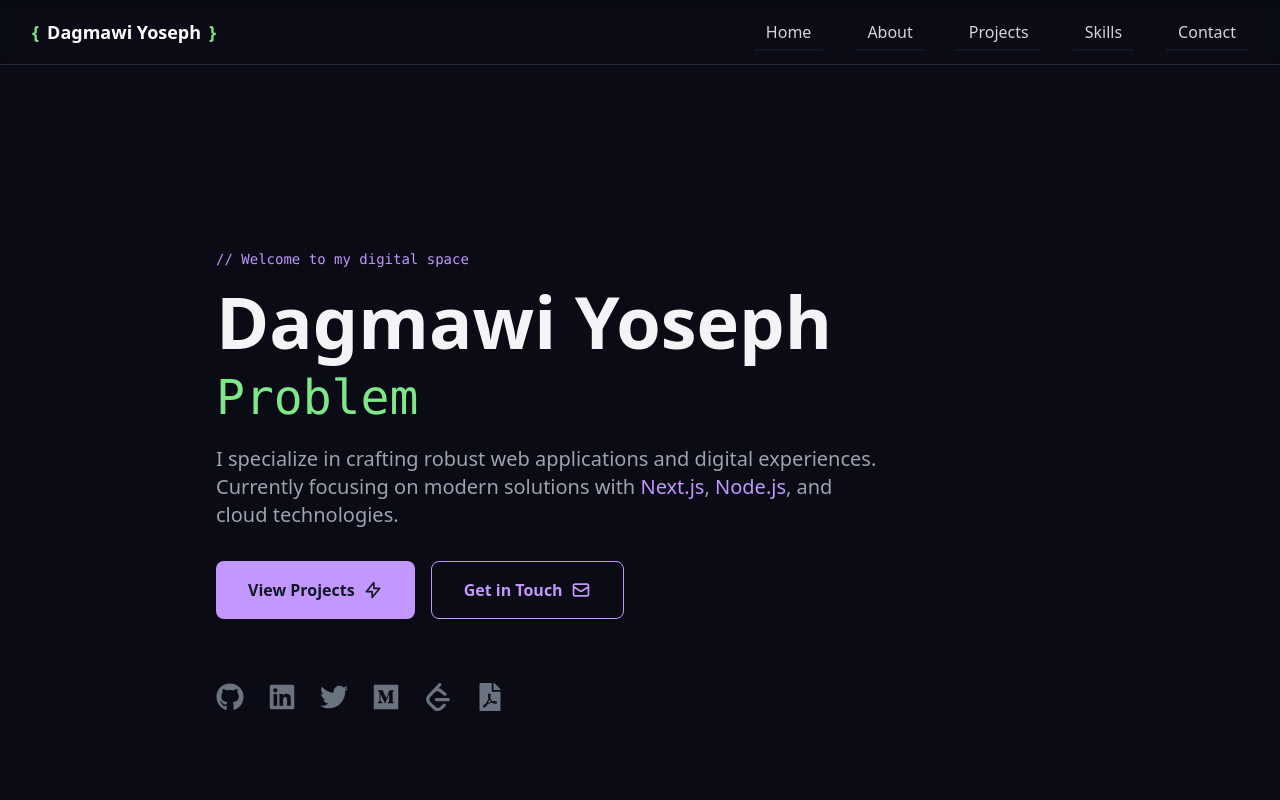
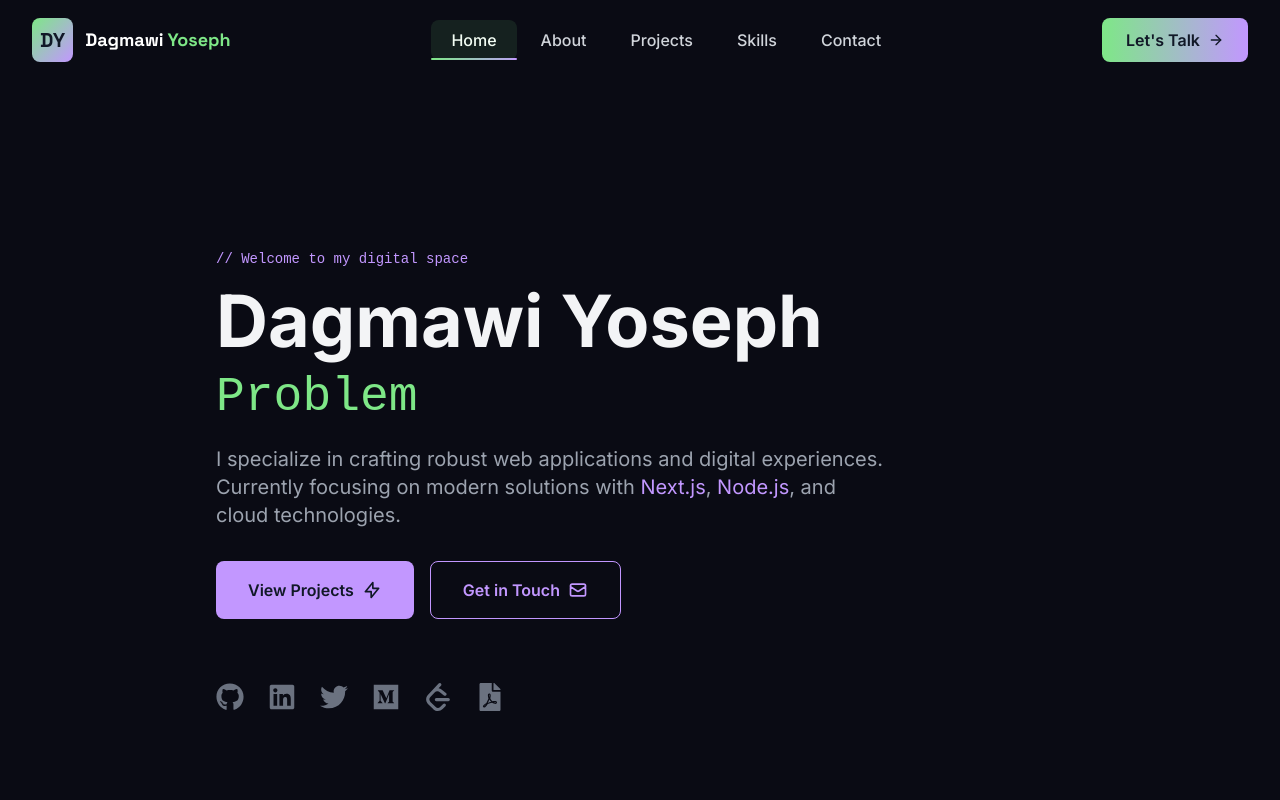
Before and after one commit to dagijosi/newPortfolio, a React (Vite) app: page / in a window 1280 px wide. Shown: the top 800 px of the page. Built offline with nearby package versions, Linux system fonts and the light colour scheme; what @dagij/plugin would draw is missing.

Commit message:
Change to ui and add project

```diff
--- a/index.html
+++ b/index.html
@@ -8,6 +8,9 @@
   <meta name="description"
     content="Portfolio of Dagmawi Yoseph, a Full Stack Developer specializing in React, Next.js, and Node.js. Check out my projects and skills." />
   <title>Dagmawi Yoseph | Full Stack Developer</title>
+  <link rel="preconnect" href="https://fonts.googleapis.com">
+  <link rel="preconnect" href="https://fonts.gstatic.com" crossorigin>
+  <link href="https://fonts.googleapis.com/css2?family=Inter:wght@300;400;500;600;700&family=Space+Grotesk:wght@400;500;600;700&display=swap" rel="stylesheet">
 </head>
 
 <body>
--- a/src/App.tsx
+++ b/src/App.tsx
@@ -11,7 +11,7 @@ function App() {
   return (
     <div className="flex flex-col min-h-screen">
       <Navbars />
-      <div className="flex-grow mx-auto mt-16 p-4 container">
+      <div className="container flex-grow p-4 mx-auto mt-16">
         <Home />
         <About />
         <Projects />
--- a/src/components/Navbars.tsx
+++ b/src/components/Navbars.tsx
@@ -1,6 +1,6 @@
-import React, { useState } from "react";
+import React, { useState, useEffect } from "react";
 import { motion, AnimatePresence } from "framer-motion";
-import { FiMenu, FiX } from "react-icons/fi";
+import { FiMenu, FiX, FiArrowRight, FiArrowUp } from "react-icons/fi";
 
 const navItems = [
   { label: "Home", href: "#home" },
@@ -10,9 +10,39 @@ const navItems = [
   { label: "Contact", href: "#contact" }
 ];
 
-
 const Navbars: React.FC = () => {
   const [isOpen, setIsOpen] = useState(false);
+  const [scrolled, setScrolled] = useState(false);
+  const [activeSection, setActiveSection] = useState("home");
+
+  useEffect(() => {
+    const handleScroll = () => {
+      const scrollY = window.scrollY;
+      setScrolled(scrollY > 50);
+
+      // Determine active section based on scroll position
+      const sections = navItems.map(item => item.href.substring(1));
+      const scrollPosition = scrollY + 100;
+
+      for (const section of sections) {
+        const element = document.getElementById(section);
+        if (element) {
+          const { offsetTop, offsetHeight } = element;
+          if (scrollPosition >= offsetTop && scrollPosition < offsetTop + offsetHeight) {
+            setActiveSection(section);
+            break;
+          }
+        }
+      }
+
+      // Reset to home if at very top of page
+      if (scrollY === 0) {
+        setActiveSection("home");
+      }
+    };
+    window.addEventListener("scroll", handleScroll);
+    return () => window.removeEventListener("scroll", handleScroll);
+  }, []);
 
   const menuVariants = {
     hidden: { opacity: 0, y: -20 },
@@ -24,60 +54,122 @@ const Navbars: React.FC = () => {
   };
 
   return (
+    <>
       <motion.header
       initial={{ y: -100 }}
-    animate={{ y: 0 }}
-    transition={{ type: "spring", stiffness: 100 }}
-    className={`top-0 z-50 fixed backdrop-blur-sm border-gray-800 border-b w-full ${isOpen ? "bg-gray-900/80" : "bg-transparent"}`}
+      animate={{ y: 0, top: scrolled ? "16px" : "0px" }}
+      transition={{ type: "spring", stiffness: 100, damping: 20 }}
+      className={`left-0 right-0 z-50 fixed transition-all duration-500 ${
+        scrolled || isOpen
+          ? "bg-gray-900/95 backdrop-blur-xl border border-gray-800/50 shadow-2xl shadow-secondary/10 rounded-2xl mx-4"
+          : "bg-transparent border-transparent"
+      }`}
     >
-    <nav className="mx-auto px-4 sm:px-6 lg:px-8 container">
-      <div className="flex justify-between items-center h-16">
+      <nav className="container px-4 mx-auto sm:px-6 lg:px-8">
+        <motion.div
+          className="flex items-center justify-between"
+          animate={{ height: scrolled ? "64px" : "80px" }}
+          transition={{ duration: 0.3, ease: "easeInOut" }}
+        >
           {/* Logo */}
+          <motion.a
+            href="#home"
+            whileHover={{ scale: 1.05 }}
+            whileTap={{ scale: 0.95 }}
+            animate={{ scale: scrolled ? 0.9 : 1 }}
+            transition={{ duration: 0.3 }}
+            className="flex items-center gap-3 group"
+            aria-label="Dagmawi Yoseph - Portfolio"
+            onClick={(e) => {
+              e.preventDefault();
+              window.scrollTo({ top: 0, behavior: "smooth" });
+              setActiveSection("home");
+            }}
+          >
+            <div className="relative">
               <motion.div
-          whileHover={{ scale: 1.05 }}
-          className="flex items-center font-bold text-white text-lg"
-        >
-          <span className="mr-2 text-secondary">{"{"}</span>
-          Dagmawi Yoseph
-          <span className="ml-2 text-secondary">{"}"}</span>
-        </motion.div>
+                className="absolute inset-0 transition-opacity rounded-lg opacity-0 bg-secondary/20 blur-lg group-hover:opacity-100"
+                animate={{ scale: [1, 1.2, 1] }}
+                transition={{ duration: 2, repeat: Infinity }}
+              />
+              <div className="relative p-2 rounded-lg bg-gradient-to-br from-secondary to-accent">
+                <span className="text-xl font-bold text-gray-900 font-display">DY</span>
+              </div>
+            </div>
+            <div className="hidden sm:block">
+              <span className="text-lg font-bold text-white font-display">Dagmawi</span>
+              <span className="ml-1 text-lg font-bold text-secondary font-display">Yoseph</span>
+            </div>
+          </motion.a>
 
           {/* Desktop Menu */}
-        <ul className="hidden md:flex space-x-8">
-          {navItems.map(({ label, href }) => (
-            <motion.li
-              key={href}
+          <motion.ul
+            className="items-center hidden gap-1 md:flex"
+            animate={{ scale: scrolled ? 0.9 : 1 }}
+            transition={{ duration: 0.3 }}
+          >
+            {navItems.map(({ label, href }) => {
+              const isActive = activeSection === href.substring(1);
+              return (
+                <motion.li key={href}>
+                  <motion.a
+                    href={href}
                     whileHover={{ scale: 1.05 }}
                     whileTap={{ scale: 0.95 }}
-            >
-              <a
-                href={href}
-                className="relative px-3 py-2 text-gray-300 hover:text-secondary transition-colors"
+                    className={`relative px-5 py-2.5 transition-colors font-medium group ${
+                      isActive ? "text-white" : "text-gray-300 hover:text-white"
+                    }`}
                   >
                     {label}
                     <motion.span
-                  className="bottom-0 left-0 absolute bg-gray-900 hover:bg-secondary w-full h-0.5"
+                      className="absolute bottom-0 left-0 right-0 h-0.5 bg-gradient-to-r from-secondary to-accent rounded-full"
                       initial={{ scaleX: 0 }}
-                  whileInView={{ scaleX: 1 }}
-                  viewport={{ once: true }}
+                      animate={{ scaleX: isActive ? 1 : 0 }}
+                      whileHover={{ scaleX: 1 }}
                       transition={{ duration: 0.3 }}
                     />
-              </a>
+                    <motion.div
+                      className="absolute inset-0 transition-opacity rounded-lg opacity-0 bg-secondary/10 group-hover:opacity-100"
+                      animate={{ opacity: isActive ? 1 : 0 }}
+                    />
+                  </motion.a>
                 </motion.li>
-          ))}
-        </ul>
+              );
+            })}
+          </motion.ul>
+
+          {/* CTA Button - Desktop */}
+          <motion.a
+            href="#contact"
+            whileHover={{ scale: 1.05 }}
+            whileTap={{ scale: 0.95 }}
+            animate={{ scale: scrolled ? 0.9 : 1 }}
+            transition={{ duration: 0.3 }}
+            className="hidden md:flex items-center gap-2 bg-gradient-to-r from-secondary to-accent px-6 py-2.5 rounded-lg font-semibold text-gray-900 transition-all hover:shadow-lg hover:shadow-secondary/25"
+          >
+            Let's Talk
+            <FiArrowRight className="w-4 h-4" />
+          </motion.a>
 
           {/* Mobile Menu Button */}
           <motion.button
             whileHover={{ scale: 1.1 }}
             whileTap={{ scale: 0.9 }}
-          className="md:hidden p-2 text-gray-300 hover:text-secondary transition-colors"
+            animate={{ scale: scrolled ? 0.9 : 1 }}
+            transition={{ duration: 0.3 }}
+            className="relative p-3 text-gray-300 transition-colors md:hidden hover:text-white"
             onClick={() => setIsOpen(!isOpen)}
             aria-label="Toggle menu"
+            aria-expanded={isOpen}
+          >
+            <motion.div
+              animate={isOpen ? { rotate: 180 } : { rotate: 0 }}
+              transition={{ duration: 0.3 }}
             >
               {isOpen ? <FiX size={24} /> : <FiMenu size={24} />}
+            </motion.div>
           </motion.button>
-      </div>
+        </motion.div>
 
         {/* Mobile Menu */}
         <AnimatePresence>
@@ -86,32 +178,75 @@ const Navbars: React.FC = () => {
               initial={{ opacity: 0, height: 0 }}
               animate={{ opacity: 1, height: "auto" }}
               exit={{ opacity: 0, height: 0 }}
-            className="md:hidden overflow-hidden"
+              transition={{ duration: 0.3, ease: "easeInOut" }}
+              className="overflow-hidden border-t md:hidden border-gray-800/50"
             >
-            <ul className="space-y-4 px-4 pb-4">
-              {navItems.map(({ label, href }) => (
-                <motion.li
+              <div className="py-6 space-y-2">
+                {navItems.map(({ label, href }, index) => {
+                  const isActive = activeSection === href.substring(1);
+                  return (
+                    <motion.a
                       key={href}
+                      href={href}
+                      onClick={() => setIsOpen(false)}
                       variants={menuVariants}
                       initial="hidden"
                       animate="visible"
+                      custom={index}
+                      className={`flex items-center justify-between px-4 py-4 rounded-xl transition-all group ${
+                        isActive
+                          ? "text-white bg-secondary/20 border border-secondary/30"
+                          : "text-gray-300 hover:text-white hover:bg-gray-800/50"
+                      }`}
                     >
-                  <a
-                    href={href}
+                      <span className="font-medium">{label}</span>
+                      <motion.div
+                        className="transition-opacity opacity-0 group-hover:opacity-100"
+                        whileHover={{ x: 5 }}
+                      >
+                        <FiArrowRight className="text-secondary" />
+                      </motion.div>
+                    </motion.a>
+                  );
+                })}
+                <motion.a
+                  href="#contact"
                   onClick={() => setIsOpen(false)}
-                    className="block hover:bg-gray-800 px-4 py-3 rounded-lg text-gray-300 hover:text-secondary transition-colors"
+                  variants={menuVariants}
+                  initial="hidden"
+                  animate="visible"
+                  custom={navItems.length}
+                  className="flex items-center justify-center gap-2 px-6 py-4 font-semibold text-gray-900 transition-all bg-gradient-to-r from-secondary to-accent rounded-xl hover:shadow-lg"
                 >
-                    {label}
-                  </a>
-                </motion.li>
-              ))}
-            </ul>
+                  Let's Talk
+                  <FiArrowRight className="w-4 h-4" />
+                </motion.a>
+              </div>
             </motion.div>
           )}
         </AnimatePresence>
       </nav>
     </motion.header>
-  )
+
+    {/* Back to Top Button */}
+    <AnimatePresence>
+      {scrolled && (
+        <motion.button
+          initial={{ opacity: 0, scale: 0 }}
+          animate={{ opacity: 1, scale: 1 }}
+          exit={{ opacity: 0, scale: 0 }}
+          whileHover={{ scale: 1.1 }}
+          whileTap={{ scale: 0.9 }}
+          onClick={() => window.scrollTo({ top: 0, behavior: "smooth" })}
+          className="fixed z-50 p-4 text-gray-900 transition-all rounded-full shadow-lg bottom-8 right-8 bg-gradient-to-r from-secondary to-accent shadow-secondary/25"
+          aria-label="Back to top"
+        >
+          <FiArrowUp className="w-6 h-6" />
+        </motion.button>
+      )}
+    </AnimatePresence>
+    </>
+  );
 };
 
 export default Navbars;
--- a/src/components/Skill.tsx
+++ b/src/components/Skill.tsx
@@ -23,9 +23,9 @@ const Skill = () => {
               initial={{ opacity: 0, scale: 0.95 }}
               whileInView={{ opacity: 1, scale: 1 }}
               transition={{ delay: catIndex * 0.2 }}
-              className="bg-gray-900 p-6 border border-gray-800 hover:border-secondary rounded-xl transition-colors"
+              className="bg-gray-900/80 backdrop-blur-md p-6 border border-gray-800/50 hover:border-secondary/50 rounded-xl transition-all"
             >
-              <h3 className="mb-6 font-semibold text-white text-xl">
+              <h3 className="mb-6 font-semibold text-white text-xl font-display">
                 {category.title}
               </h3>
 
@@ -75,7 +75,7 @@ const Skill = () => {
               key={skill}
               initial={{ scale: 0.9 }}
               whileInView={{ scale: 1 }}
-              className="bg-gray-900 p-4 border border-gray-800 hover:border-secondary rounded-lg text-center transition-colors"
+              className="bg-gray-900/80 backdrop-blur-md p-4 border border-gray-800/50 hover:border-secondary/50 rounded-lg text-center transition-all"
             >
               <span className="text-gray-300">{skill}</span>
             </motion.div>
--- a/src/index.css
+++ b/src/index.css
@@ -12,8 +12,9 @@
   --color-foreground: var(--foreground);
   --color-secondary: #7EE787;
   --color-accent: #C297FF;
-  --font-sans: var(--font-geist-sans);
-  --font-mono: var(--font-geist-mono);
+  --font-sans: 'Inter', sans-serif;
+  --font-display: 'Space Grotesk', sans-serif;
+  --font-mono: 'Fira Code', monospace;
 }
 
 body {
--- a/tailwind.config.js
+++ b/tailwind.config.js
@@ -6,9 +6,26 @@ export default {
   ],
   theme: {
     extend: {
+      fontFamily: {
+        sans: ['Inter', 'sans-serif'],
+        display: ['Space Grotesk', 'sans-serif'],
+        mono: ['Fira Code', 'monospace'],
+      },
       colors: {
-        secondary: "#7EE787", // Fixed: Wrapped in quotes
+        secondary: "#7EE787",
         accent: "#C297FF",
+        success: "#7EE787",
+        warning: "#FFB800",
+        error: "#FF6B6B",
+        info: "#4D9FFF",
+      },
+      spacing: {
+        '18': '4.5rem',
+        '88': '22rem',
+        '128': '32rem',
+      },
+      backdropBlur: {
+        'xs': '2px',
       },
     },
   },
```
Also changed, not shown: src/components/About.tsx (+6 -6 lines), src/components/Contact.tsx (+6 -5 lines), src/components/Projects.tsx (+10 -8 lines), src/data/projects.ts (+7 -0 lines), public/image/loomerp.png (added). Lines whose indentation alone changed are shown as unchanged.
